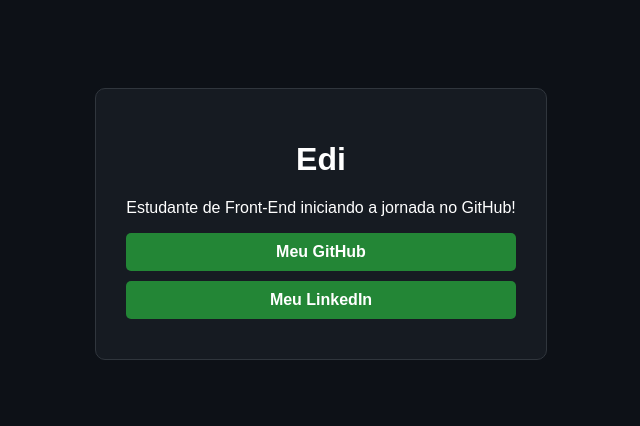
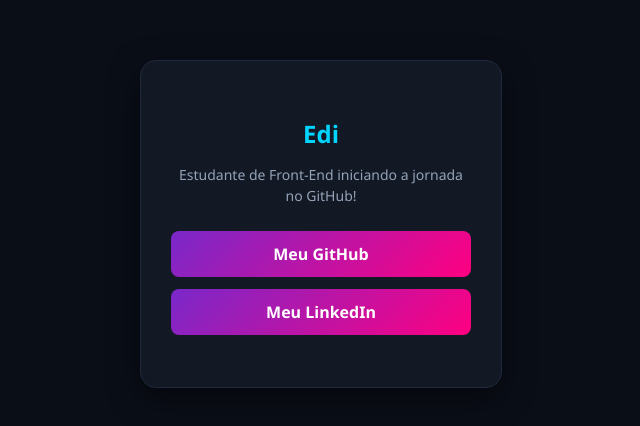
Before and after one commit to tic3-droid/meu-primeiro-projeto, a plain HTML site: page index.html in a window 1280 px wide. Shown: the part 176-602 px from the top of the page, without its empty margins (319-959 px from the left). Drawn offline with Linux system fonts and the light colour scheme.

Commit message:
Refactor CSS styles for improved design
Updated styles for body, card, headings, paragraphs, and links to enhance visual appearance.

```diff
--- a/style.css
+++ b/style.css
@@ -1,7 +1,7 @@
 body {
-    background-color: #0d1117; /* Fundo escuro igual ao do GitHub */
+    background-color: #0a0e17; /* Fundo azul-escuro profundo */
     color: #ffffff;
-    font-family: Arial, sans-serif;
+    font-family: 'Segoe UI', Tahoma, Geneva, Verdana, sans-serif;
     display: flex;
     justify-content: center;
     align-items: center;
@@ -10,24 +10,42 @@
 }
 
 .card {
-    background-color: #161b22;
-    padding: 30px;
-    border-radius: 10px;
+    background-color: #121824; /* Cartão um pouco mais claro que o fundo */
+    padding: 40px 30px;
+    border-radius: 16px;
     text-align: center;
-    border: 1px solid #30363d;
+    border: 1px solid #1f293d;
+    box-shadow: 0 10px 30px rgba(0, 0, 0, 0.5); /* Sombra suave para dar destaque */
+    max-width: 300px;
+    width: 100%;
+}
+
+h1 {
+    font-size: 24px;
+    margin-bottom: 8px;
+    color: #00d4ff; /* Nome em azul ciano brilhante */
+}
+
+p {
+    font-size: 14px;
+    color: #94a3b8; /* Texto de descrição em cinza claro */
+    margin-bottom: 25px;
+    line-height: 1.5;
 }
 
 a {
     display: block;
-    background-color: #238636; /* Botão verde */
+    background: linear-gradient(135deg, #7928ca, #ff0080); /* Botão degradê roxo e rosa */
     color: white;
-    padding: 10px 20px;
-    margin: 10px 0;
+    padding: 12px;
+    margin: 12px 0;
     text-decoration: none;
-    border-radius: 5px;
-    font-weight: bold;
+    border-radius: 8px;
+    font-weight: 600;
+    transition: transform 0.2s, filter 0.2s; /* Animação suave ao passar o mouse */
 }
 
 a:hover {
-    background-color: #2ea043; /* Verde mais claro ao passar o mouse */
+    transform: translateY(-2px); /* Botão sobe levemente */
+    filter: brightness(1.2); /* Botão brilha um pouco mais */
 }
```
